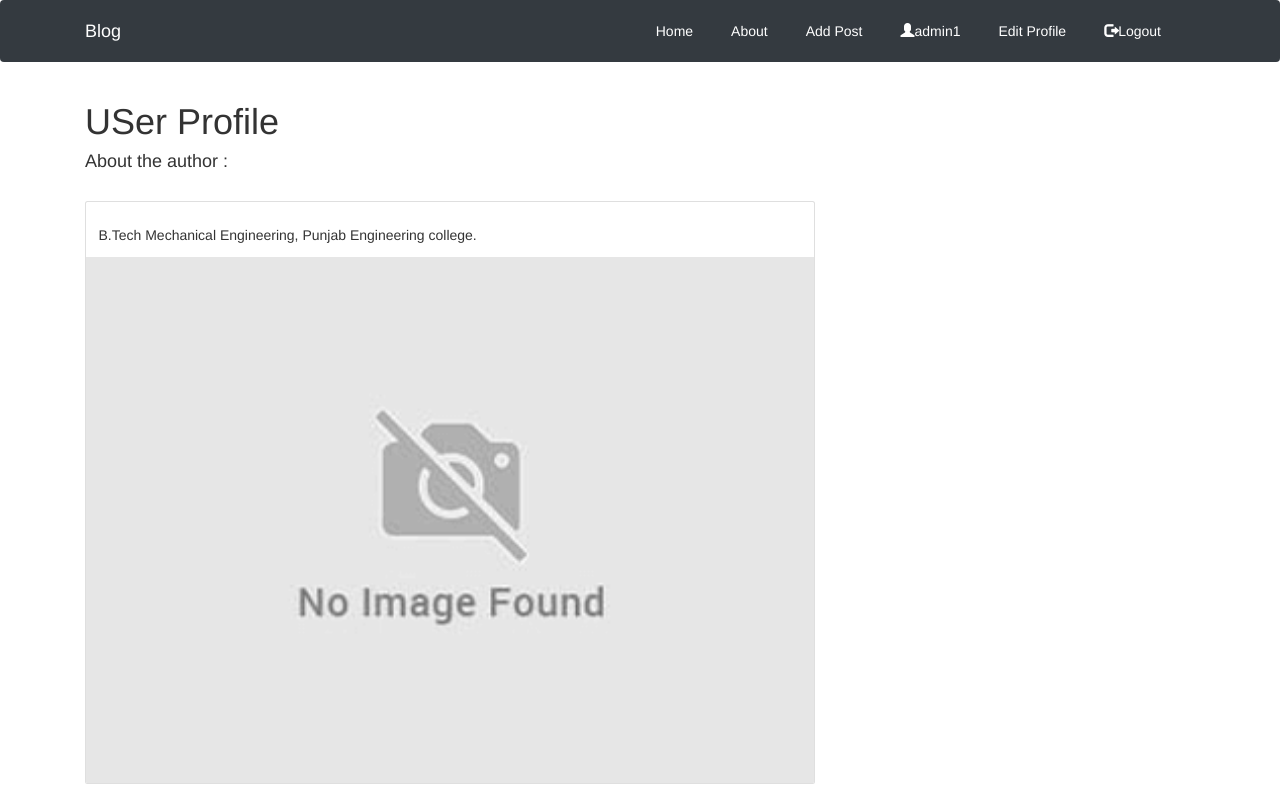
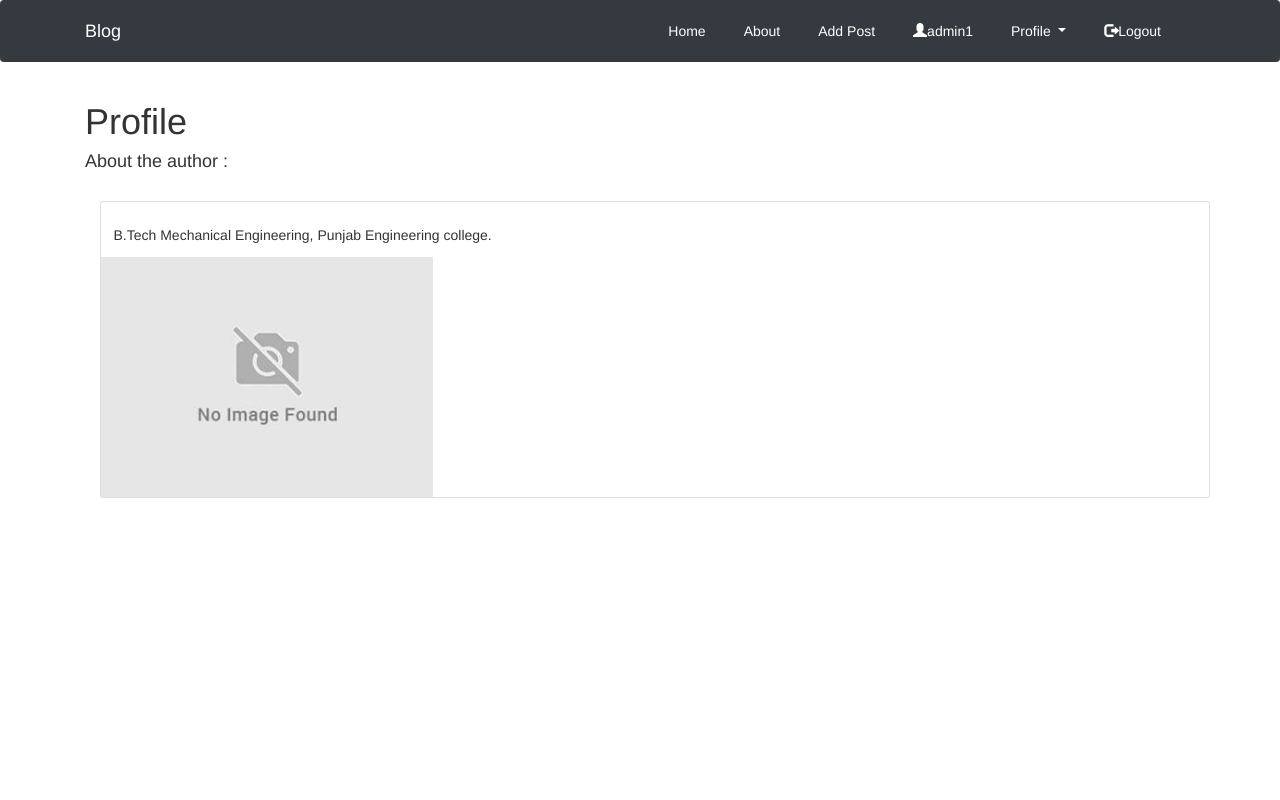
Before and after one commit to radhikagupta6/Django-Blog, a Django app: page /members/2/profile/ in a window 1280 px wide. Run offline with Django 3.2, Linux system fonts and the light colour scheme; a user stored in the database is signed in; data comes from the database, SQL or seed files in the repository; both versions use the stored data as it was after the commit; some libraries are stand-ins or nearby versions.

Commit message:
edit profile

```diff
--- a/django_blog/blog/templates/blog/base.html
+++ b/django_blog/blog/templates/blog/base.html
@@ -42,9 +42,16 @@
 	  <li class="nav-item active">
 	  <a class="nav-link"><span class="glyphicon glyphicon-user"></span>{{ user.username }}</a>
 	  </li>
-    <li class="nav-item active">
-	  <a class="nav-link" href="{% url 'edit_profile'%}">Edit Profile</a>
-	  </li>
+        <li class="dropdown menu dark">
+            <a class="nav-link active dropdown-toggle" href="#" id="navbarDropdownMenuLink" role="button" data-toggle="dropdown" aria-haspopup="true" aria-expanded="false">
+              Profile
+            </a>
+            <div class="dropdown-menu" aria-labelledby="navbarDropdownMenuLink">
+              <a class="dropdown-item" href="{% url 'edit_profile'%}">Edit Settings</a>
+              <a class="dropdown-item" href="{% url 'edit_profile_page' user.profile.id%}">Edit Profile Page</a>
+              <a class="dropdown-item" href="{% url 'show_profile_page' user.profile.id %}">Show Profile</a>
+            </div>
+          </li>
 	  <li class="nav-item active">
 	  <a class="nav-link" href='{% url 'logout'%}'><span color="white" class="glyphicon glyphicon-log-out"></span>Logout</a>
 	  </li>
--- a/django_blog/members/forms.py
+++ b/django_blog/members/forms.py
@@ -1,6 +1,8 @@
 from django.contrib.auth.forms import UserCreationForm,UserChangeForm, PasswordChangeForm
 from django.contrib.auth.models import User
 from django import forms
+
+
 
 class SignUpForm(UserCreationForm):
     email = forms.EmailField(widget = forms.EmailInput(attrs={'class':'form-control'}))
--- a/django_blog/members/templates/registration/edit_profile.html
+++ b/django_blog/members/templates/registration/edit_profile.html
@@ -1,7 +1,7 @@
 {% extends "blog/base.html" %}
-    {% block title %}Edit Profile{% endblock title%}
+    {% block title %}Edit Settings{% endblock title%}
     {% block content%}
-        <h1>Edit Profile</h1>
+        <h1>Edit Settings</h1>
         <br/>
         <br/>
         {{ user.profile.bio }}
--- a/django_blog/members/templates/registration/user_profile.html
+++ b/django_blog/members/templates/registration/user_profile.html
@@ -3,7 +3,7 @@
 {% load static %}
 {% block title%}User Profile{% endblock title%}
 {% block content%}
-<h1>USer Profile</h1>
+<h1>Profile</h1>
    <link rel="stylesheet" href="https://cdnjs.cloudflare.com/ajax/libs/font-awesome/4.7.0/css/font-awesome.min.css">
 <style>
 .fa {
@@ -47,10 +47,10 @@
 </style>
         <h4>About the author :</h4> </br>
 
-
+        <div class ='container'>
         <div class="card" style="width: auto">
         <div class="card-body">
-            <h4 class="card-title">{{ page_user.user.author}}</h4>
+            <h4 class="card-title">{{ page_user.user.first_name}}  {{ page_user.user.last_name}}</h4>
             <p class='small text-muted'>
 
             {% if page_user.website_url%}
@@ -75,7 +75,7 @@
             <p class="card-text">{{ page_user.bio }}</p>
 
         </div>
-            <img class="card-img-bottom" src="{{page_user.profile_pic.url}}" alt="Card image" style="width:100%">
+            <img class="card-img-bottom" src="{{page_user.profile_pic.url}}" alt="Card image" style="width:30%">
         </div>
         </div>
         <br/>
@@ -83,5 +83,5 @@
 
         </div>
     </div>
-
+</div>
 {% endblock content %}
--- a/django_blog/members/urls.py
+++ b/django_blog/members/urls.py
@@ -11,4 +11,5 @@ urlpatterns = [
    # path('password/',auth_views.PasswordChangeView.as_view(template_name = 'registration/change-password.html')),
    path('password_success', views.password_success, name='password_success'),
    path('<int:pk>/profile/', ShowProfilePageView.as_view(), name= 'show_profile_page'),
+   path('<int:pk>/edit_profile_page/', EditProfilePageView.as_view(), name= 'edit_profile_page'),
 ]
--- a/django_blog/members/views.py
+++ b/django_blog/members/views.py
@@ -8,6 +8,14 @@ from django.urls import reverse_lazy, reverse
 from .forms import SignUpForm,EditProfileForm,PasswordChangingForm
 from blog.models import Profile
 # Create your views here.
+class EditProfilePageView(generic.UpdateView):
+    model = Profile
+    template_name = 'registration/edit_profile_page.html'
+    fields= ['bio', 'profile_pic','website_url','facebook_url', 'linkedn_url', 'twitter_url', 'instagram_url']
+    success_url = reverse_lazy('home')
+
+
+
 class ShowProfilePageView(DetailView):
     model = Profile
     template_name = 'registration/user_profile.html'
```
Also changed, not shown: django_blog/members/templates/registration/edit_profile_page.html (added, +35 -0 lines), django_blog/db.sqlite3.
